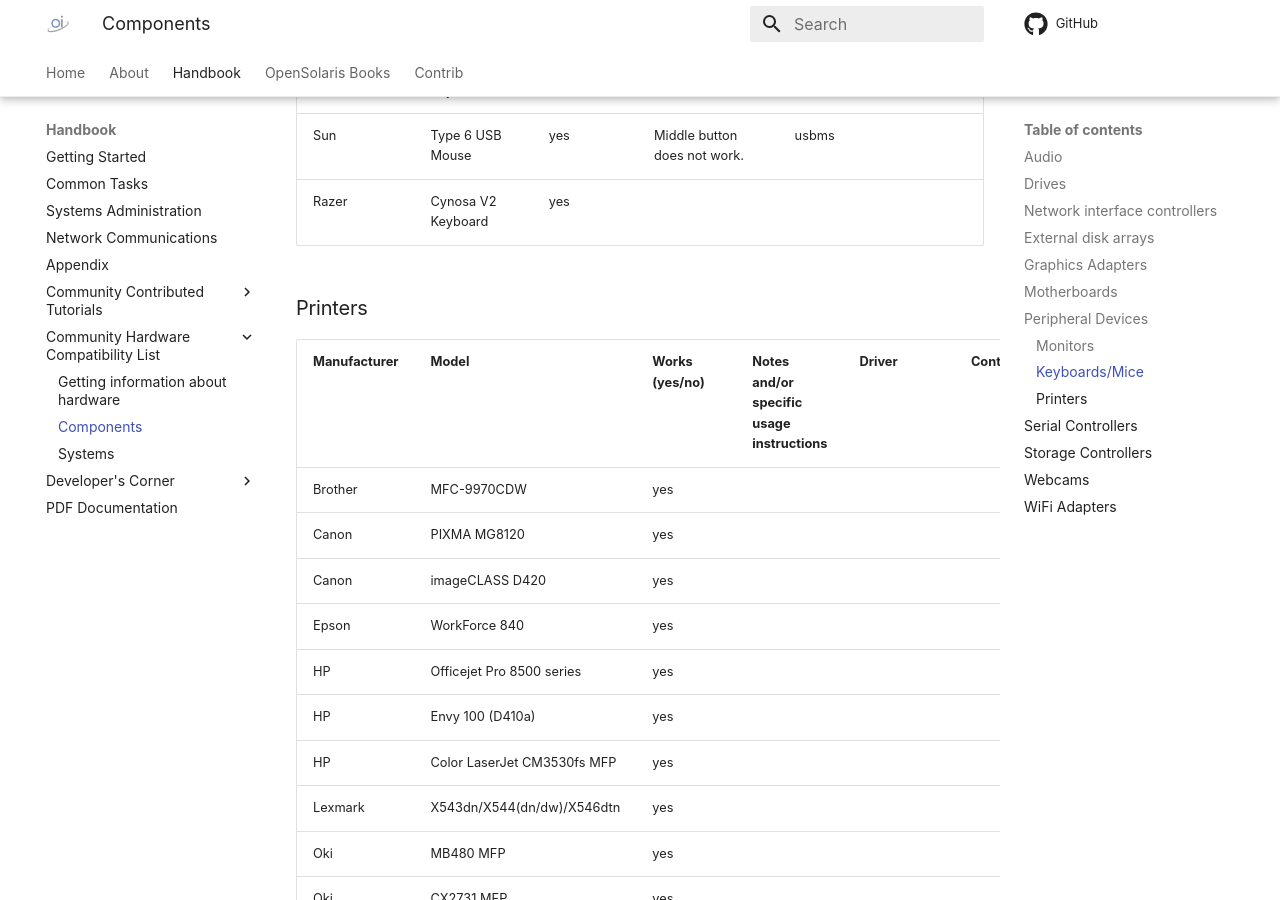
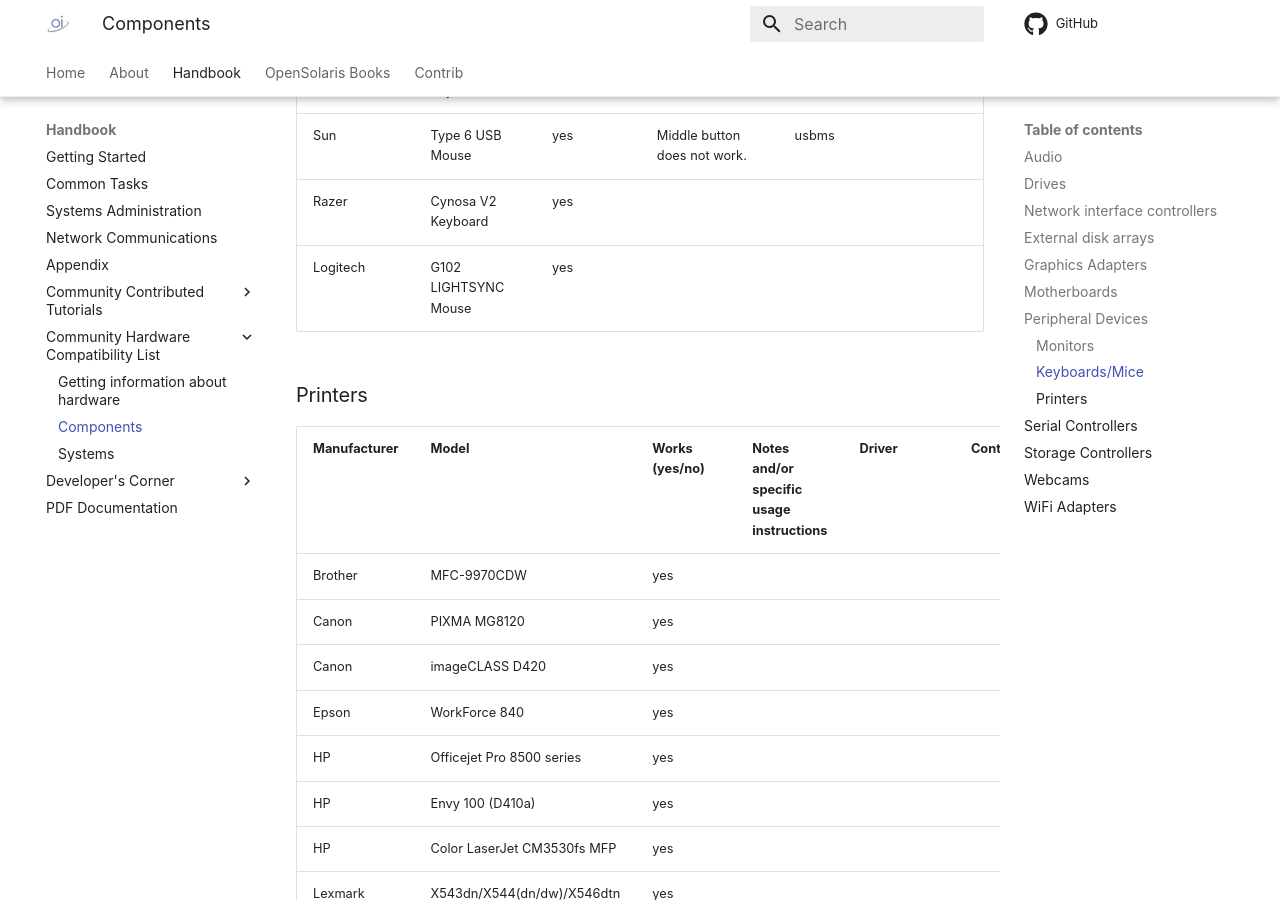
Before and after one commit to OpenIndiana/oi-docs, an MkDocs documentation site: the page built from docs/community-hcl/components.md, in a window 1280 px wide and 900 px high, scrolled down 23599 px. Built offline with MkDocs 1.6.1 and Material for MkDocs 9.7.7, drawn with Linux system fonts in a browser that asks for light colours; comment, search, counter and statistics services are not loaded.

Commit message:
Add Logitech G102 LIGHTSYNC Mouse

```diff
--- a/docs/community-hcl/components.md
+++ b/docs/community-hcl/components.md
@@ -343,6 +343,7 @@
 Microsoft     | Wired Keyboard 600         | yes             |                                          |         |
 Sun           | Type 6 USB Mouse           | yes             | Middle button does not work.             | usbms   |
 Razer         | Cynosa V2 Keyboard         | yes             |                                          |         |
+Logitech      | G102 LIGHTSYNC Mouse       | yes             |                                          |         |
 
 ### Printers
 
```
